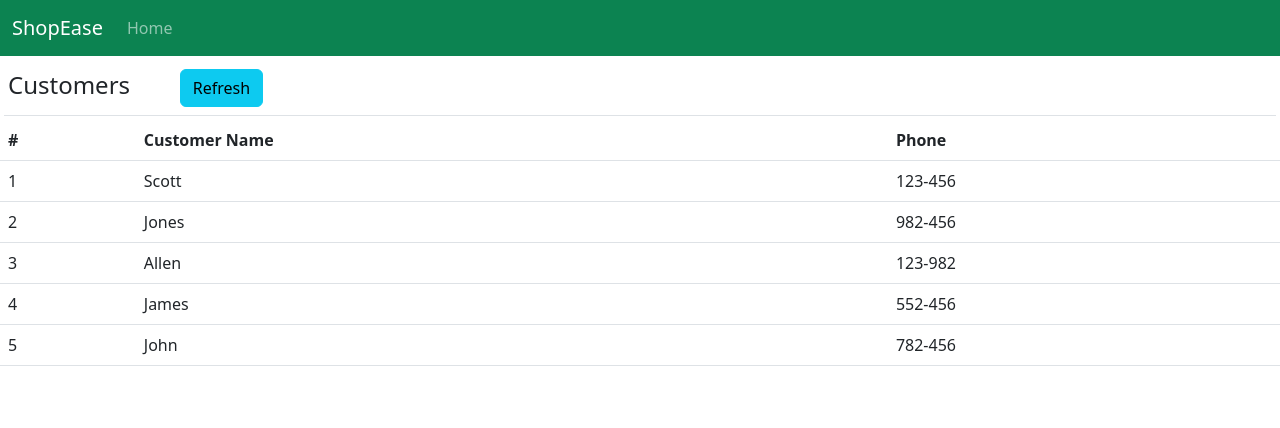
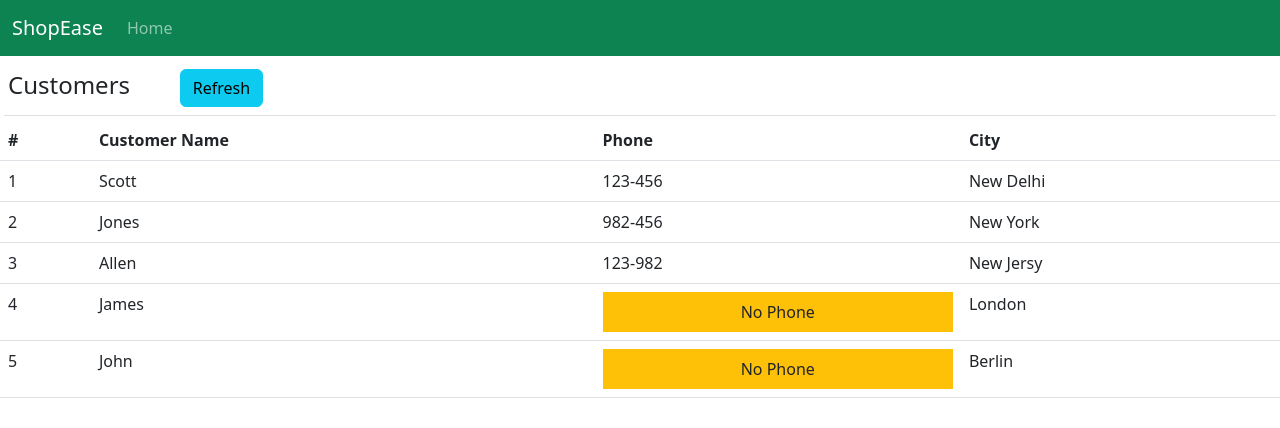
Before and after one commit to Nyakamba/ShopEase, a React (Vite) app: page / in a window 1280 px wide. Shown: the top 428 px of the page. Built offline with nearby package versions, Linux system fonts and the light colour scheme.

Commit message:
maincontent

```diff
--- a/src/MainContent.jsx
+++ b/src/MainContent.jsx
@@ -5,11 +5,21 @@ export default class MainContent extends Component {
     pageTitle: "Customers",
     customersCount: 5,
     customers: [
-      { id: 1, name: "Scott", phone: "123-456" },
-      { id: 2, name: "Jones", phone: "982-456" },
-      { id: 3, name: "Allen", phone: "123-982" },
-      { id: 4, name: "James", phone: "552-456" },
-      { id: 5, name: "John", phone: "782-456" },
+      {
+        id: 1,
+        name: "Scott",
+        phone: "123-456",
+        address: { city: "New Delhi" },
+      },
+      { id: 2, name: "Jones", phone: "982-456", address: { city: "New York" } },
+      {
+        id: 3,
+        name: "Allen",
+        phone: "123-982",
+        address: { city: "New Jersy" },
+      },
+      { id: 4, name: "James", phone: null, address: { city: "London" } },
+      { id: 5, name: "John", phone: null, address: { city: "Berlin" } },
     ],
   };
   render() {
@@ -33,15 +43,24 @@ export default class MainContent extends Component {
               <th>#</th>
               <th>Customer Name</th>
               <th>Phone</th>
+              <th>City</th>
             </tr>
           </thead>
           <tbody>
             {this.state.customers.map((cust) => {
               return (
-                <tr>
+                <tr key={cust.id}>
                   <td>{cust.id}</td>
                   <td> {cust.name} </td>
-                  <td> {cust.phone} </td>
+                  <td>
+                    {" "}
+                    {cust.phone ? (
+                      cust.phone
+                    ) : (
+                      <div className="bg-warning p-2 text-center">No Phone</div>
+                    )}{" "}
+                  </td>
+                  <td>{cust.address.city} </td>
                 </tr>
               );
             })}
```
